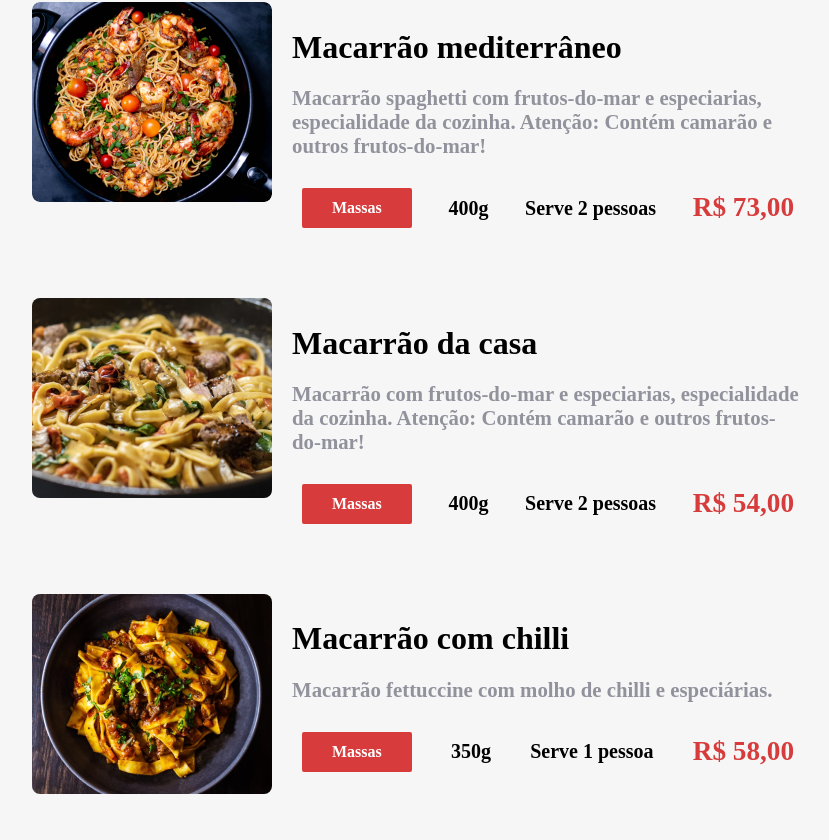
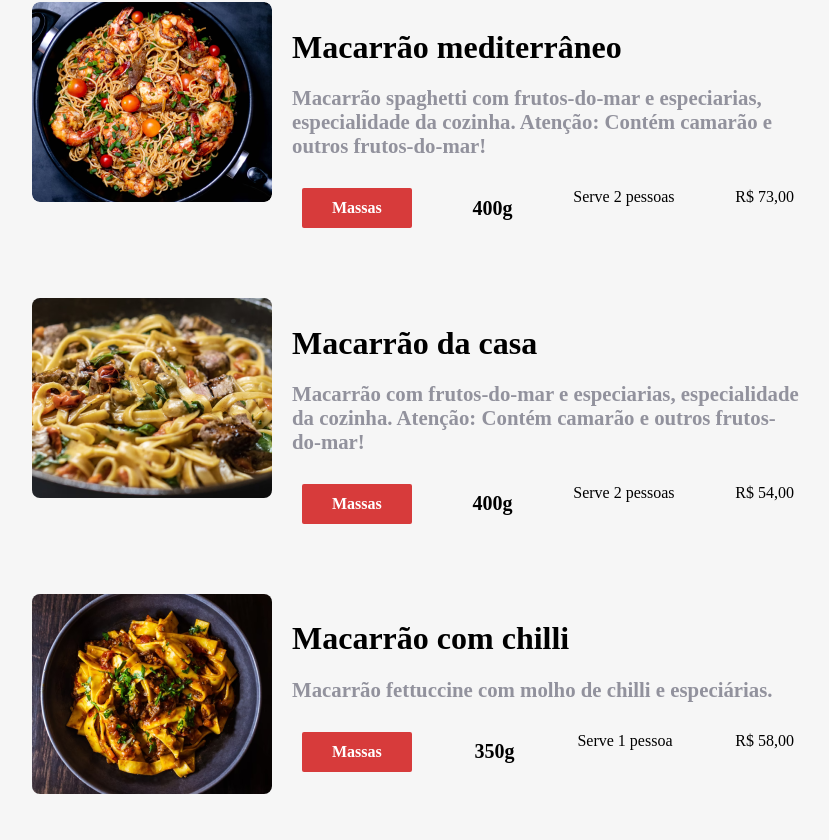
Before and after one commit to idrodrigosantos/aluroni, a React (Create React App) app: page /cardapio in a window 1280 px wide. Shown: the part 777-1617 px from the top of the page, without its empty margins (168-997 px from the left). Built offline with nearby package versions, Linux system fonts and the light colour scheme; a web font is replaced by a local one.

Commit message:
Create component for tags

```diff
--- /dev/null
+++ b/src/components/DishTags/DishTags.module.scss
@@ -0,0 +1,60 @@
+@import "styles/variables";
+@import 'styles/breakpoints';
+
+$pastas: #d73b3b;
+$meats: #30201e;
+$combos: #e6c864;
+$vegans: #80aa40;
+
+.tags {
+  display: flex;
+  flex-wrap: wrap;
+  justify-content: space-between;
+  margin-bottom: 20px;
+  max-width: 700px;
+  @media (max-width: $desktop_xsm) {
+    justify-content: flex-end;
+  }
+  @media (max-width: $mobile) {
+    justify-content: flex-start;
+  }
+  div {
+    margin: 10px;
+  }
+  &__type {
+    align-items: center;
+    border-radius: 2px;
+    display: flex;
+    font-weight: bold;
+    height: 40px;
+    justify-content: center;
+    padding: 10px 30px;
+    &__pastas {
+      background-color: $pastas;
+      color: white;
+    }
+    &__meats {
+      background-color: $meats;
+      color: white;
+    }
+    &__combos {
+      background-color: $combos;
+    }
+    &__vegans {
+      background-color: $vegans;
+    }
+  }
+  &__portion,
+  &__amountOfPeople,
+  &__value {
+    align-items: center;
+    display: flex;
+    font-size: 1.25rem;
+    font-weight: bold;
+    justify-content: center;
+  }
+  &__value {
+    color: $red;
+    font-size: 1.7rem;
+  }
+}
--- /dev/null
+++ b/src/components/DishTags/index.tsx
@@ -0,0 +1,35 @@
+import classNames from 'classnames';
+import { Dish } from 'types/Dish';
+import styles from './DishTags.module.scss';
+
+export default function DishTags({ category, size, serving, price }: Dish) {
+  const foodCategories = {
+    pastas: 'Massas',
+    meats: 'Carnes',
+    combos: 'Combos',
+    vegans: 'Veganos',
+  };
+
+  return (
+    <div className={styles.tags}>
+      <div
+        className={classNames({
+          [styles.tags__type]: true,
+          [styles[`tags__type__${category.label.toLowerCase()}`]]: true,
+        })}
+      >
+        {foodCategories[category.label as keyof typeof foodCategories]}
+      </div>
+
+      <div className={styles.tags__portion}>{size}g</div>
+
+      <div className={styles.tags__amountPeople}>
+        Serve {serving} {serving === 1 ? 'pessoa' : 'pessoas'}
+      </div>
+
+      <div className={styles.tags__price}>
+        R$ {price.toFixed(2).replace('.', ',')}
+      </div>
+    </div>
+  );
+}
--- a/src/data/menu.json
+++ b/src/data/menu.json
@@ -48,7 +48,7 @@
     "id": 4,
     "category": {
       "id": 2,
-      "label": "meat"
+      "label": "meats"
     }
   },
   {
@@ -61,7 +61,7 @@
     "id": 5,
     "category": {
       "id": 2,
-      "label": "meat"
+      "label": "meats"
     }
   },
   {
--- a/src/pages/Dish/Dish.module.scss
+++ b/src/pages/Dish/Dish.module.scss
@@ -43,61 +43,3 @@
     justify-content: space-between;
   }
 }
-
-$pastas: #d73b3b;
-$meats: #30201e;
-$combos: #e6c864;
-$vegans: #80aa40;
-
-.tags {
-  display: flex;
-  flex-wrap: wrap;
-  justify-content: space-between;
-  margin-bottom: 20px;
-  max-width: 700px;
-  @media (max-width: $desktop_xsm) {
-    justify-content: flex-end;
-  }
-  @media (max-width: $mobile) {
-    justify-content: flex-start;
-  }
-  div {
-    margin: 10px;
-  }
-  &__type {
-    align-items: center;
-    border-radius: 2px;
-    display: flex;
-    font-weight: bold;
-    height: 40px;
-    justify-content: center;
-    padding: 10px 30px;
-    &__pastas {
-      background-color: $pastas;
-      color: white;
-    }
-    &__meats {
-      background-color: $meats;
-      color: white;
-    }
-    &__combos {
-      background-color: $combos;
-    }
-    &__vegans {
-      background-color: $vegans;
-    }
-  }
-  &__portion,
-  &__amountOfPeople,
-  &__value {
-    align-items: center;
-    display: flex;
-    font-size: 1.25rem;
-    font-weight: bold;
-    justify-content: center;
-  }
-  &__value {
-    color: $red;
-    font-size: 1.7rem;
-  }
-}
--- a/src/pages/Dish/index.tsx
+++ b/src/pages/Dish/index.tsx
@@ -1,7 +1,7 @@
 import styles from './Dish.module.scss';
 import { useNavigate, useParams } from 'react-router-dom';
-import classNames from 'classnames';
 import menu from 'data/menu.json';
+import DishTags from 'components/DishTags';
 
 export default function Dish() {
   const { id } = useParams();
@@ -28,25 +28,7 @@ export default function Dish() {
         <div className={styles.content}>
           <p className={styles.content__content}>{dish.description}</p>
 
-          <div className={styles.tags}>
-            <div
-              className={classNames({
-                [styles.tags__type]: true,
-                [styles[`tags__type__${dish.category.label.toLowerCase()}`]]:
-                  true,
-              })}
-            >
-              {dish.category.label}
-            </div>
-
-            <div className={styles.tags__portion}>{dish.size}</div>
-
-            <div className={styles.tags__amountOfPeople}>
-              Serve {dish.serving} pessoa{dish.serving === 1 ? '' : 's'}
-            </div>
-
-            <div className={styles.tags__value}>R$ {dish.price.toFixed(2)}</div>
-          </div>
+          <DishTags {...dish} />
         </div>
       </section>
     </>
--- a/src/pages/Menu/Items/Item/Item.module.scss
+++ b/src/pages/Menu/Items/Item/Item.module.scss
@@ -1,10 +1,5 @@
 @import "styles/variables";
 @import "styles/breakpoints";
-
-$pastas: #d73b3b;
-$meat: #30201e;
-$combos: #e6c864;
-$vegans: #80aa40;
 
 .item {
   display: flex;
@@ -47,56 +42,4 @@ $vegans: #80aa40;
       margin-bottom: 20px;
     }
   }
-  &__tags {
-    display: flex;
-    flex-wrap: wrap;
-    justify-content: space-between;
-    margin-bottom: 20px;
-    max-width: 700px;
-    @media (max-width: $desktop_xsm) {
-      justify-content: flex-end;
-    }
-    @media (max-width: $mobile) {
-      justify-content: flex-start;
-    }
-    > div {
-      margin: 10px;
-    }
-  }
-  &__type {
-    align-items: center;
-    border-radius: 2px;
-    display: flex;
-    font-weight: bold;
-    height: 40px;
-    justify-content: center;
-    padding: 10px 30px;
-    &__pastas {
-      background-color: $pastas;
-      color: white;
-    }
-    &__meat {
-      background-color: $meat;
-      color: white;
-    }
-    &__combos {
-      background-color: $combos;
-    }
-    &__vegans {
-      background-color: $vegans;
-    }
-  }
-  &__portion,
-  &__amountPeople,
-  &__price {
-    align-items: center;
-    display: flex;
-    font-size: 1.25rem;
-    font-weight: bold;
-    justify-content: center;
-  }
-  &__price {
-    color: $red;
-    font-size: 1.7rem;
-  }
 }
--- a/src/pages/Menu/Items/Item/index.tsx
+++ b/src/pages/Menu/Items/Item/index.tsx
@@ -1,16 +1,9 @@
-import classNames from 'classnames';
+import DishTags from 'components/DishTags';
 import { Dish } from 'types/Dish';
 import styles from './Item.module.scss';
 
 export default function Item(props: Dish) {
-  const { title, description, category, size, serving, price, image } = props;
-
-  const foodCategories = {
-    pastas: 'Massas',
-    meat: 'Carnes',
-    combos: 'Combos',
-    vegans: 'Veganos',
-  };
+  const { title, description, image } = props;
 
   return (
     <div className={styles.item}>
@@ -22,23 +15,7 @@ export default function Item(props: Dish) {
           <h2>{title}</h2>
           <p>{description}</p>
         </div>
-        <div className={styles.item__tags}>
-          <div
-            className={classNames({
-              [styles.item__type]: true,
-              [styles[`item__type__${category.label.toLowerCase()}`]]: true,
-            })}
-          >
-            {foodCategories[category.label as keyof typeof foodCategories]}
-          </div>
-          <div className={styles.item__portion}>{size}g</div>
-          <div className={styles.item__amountPeople}>
-            Serve {serving} {serving === 1 ? 'pessoa' : 'pessoas'}
-          </div>
-          <div className={styles.item__price}>
-            R$ {price.toFixed(2).replace('.', ',')}
-          </div>
-        </div>
+        <DishTags {...props} />
       </div>
     </div>
   );
--- a/src/routes.js
+++ b/src/routes.js
@@ -21,10 +21,10 @@ export default function AppRouter() {
             <Route path="cardapio" element={<Menu />} />
 
             <Route path="sobre" element={<About />} />
+
+            <Route path="prato/:id" element={<Dish />} />
           </Route>
           <Route path="*" element={<NotFound />} />
-
-          <Route path="prato/:id" element={<Dish />} />
         </Routes>
 
         <Footer />
```
